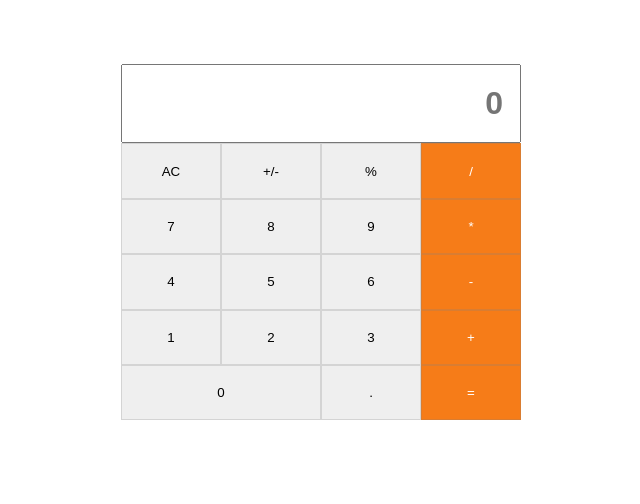
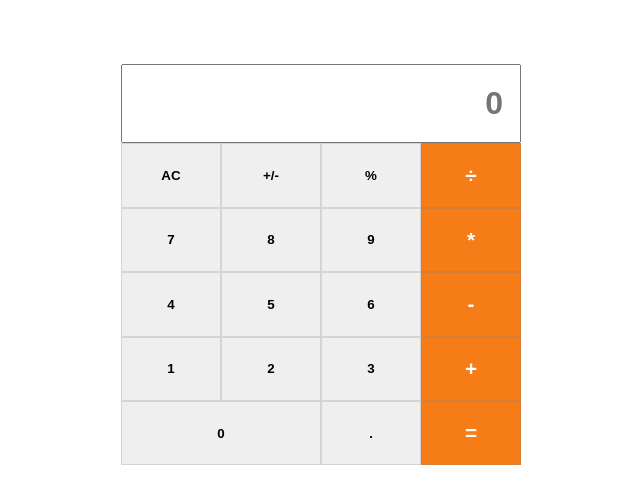
Before and after one commit to dselasea/math-magicians, a React (Create React App) app: page / in a window 1280 px wide. Shown: the top 504 px of the page, without its empty margins (319-959 px from the left). Built offline with nearby package versions, Linux system fonts and the light colour scheme.

Commit message:
Install bigjs with npm

```diff
--- a/package.json
+++ b/package.json
@@ -6,6 +6,7 @@
     "@testing-library/jest-dom": "^5.14.1",
     "@testing-library/react": "^13.0.0",
     "@testing-library/user-event": "^13.2.1",
+    "bigjs": "^0.0.3",
     "prop-types": "^15.8.1",
     "react": "^18.2.0",
     "react-dom": "^18.2.0",
--- a/src/App.js
+++ b/src/App.js
@@ -5,7 +5,7 @@ function App() {
     { id: 1, btn: 'AC' },
     { id: 2, btn: '+/-' },
     { id: 3, btn: '%' },
-    { id: 4, btn: '/' },
+    { id: 4, btn: '÷' },
     { id: 5, btn: '7' },
     { id: 6, btn: '8' },
     { id: 7, btn: '9' },
--- a/src/components/Calculator.js
+++ b/src/components/Calculator.js
@@ -1,6 +1,8 @@
 import PropTypes from 'prop-types';
 import React from 'react';
 import Buttons from './Buttons';
+import calculate from '../logic/calculate';
+import operate from '../logic/operate';
 
 function Calculator({ buttons }) {
   return (
--- a/src/index.css
+++ b/src/index.css
@@ -58,6 +58,7 @@ code {
 
 .container button {
   border: 1px solid rgba(128, 128, 128, 0.247);
+  font-weight: bold;
   cursor: pointer;
 }
 
@@ -69,4 +70,5 @@ code {
 .container button:nth-child(19) {
   background-color: #f67c18;
   color: #fff;
+  font-size: 1.3rem;
 }
```
Also changed, not shown: 2 other files (tests, documents, lock files or other folders).
